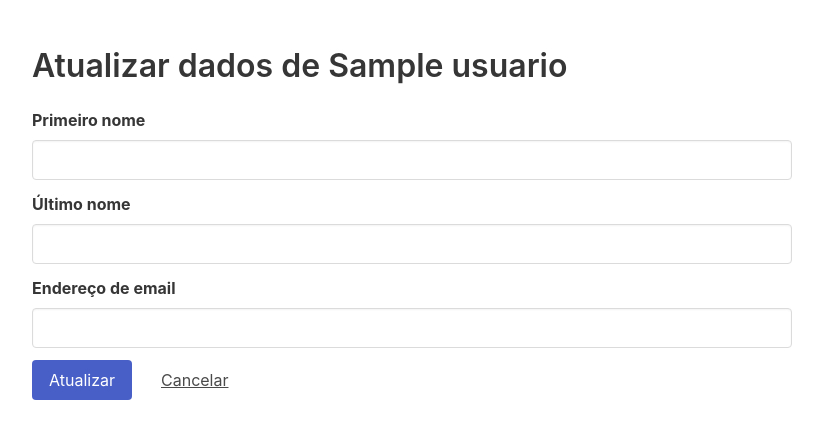
After one commit to marcos-nsantos/analise_e_investigacao_de_transacao, a Django app: template templates/user/update_usuario.html in a window 1280 px wide. The commit adds this page. Shown: the top 447 px of the page, without its empty margins (228-1051 px from the left). Run offline with Django 3.2, Linux system fonts and the light colour scheme; tables that the repository leaves empty hold one stand-in row (values such as "Sample post"); the template is opened without the code that fills it: values that come from a table or form of the project are taken from there, most other values are stand-ins (such as "Sample title", 1, 10 or a date in 2020).

Commit message:
add view to update user

```diff
--- /dev/null
+++ b/apps/user/forms/update_form.py
@@ -0,0 +1,14 @@
+from django import forms
+
+from ..models.user_model import User
+
+
+class UserUpdateForm(forms.ModelForm):
+    class Meta:
+        model = User
+        fields = ['first_name', 'last_name', 'email']
+        widgets = {
+            'first_name': forms.TextInput(attrs={'class': 'input'}),
+            'last_name': forms.TextInput(attrs={'class': 'input'}),
+            'email': forms.TextInput(attrs={'class': 'input'}),
+        }
--- a/apps/user/urls.py
+++ b/apps/user/urls.py
@@ -3,10 +3,12 @@ from django.urls import path
 from .views.cadastro_view import CadastroCreateView
 from .views.usuarios_list_view import UsuariosListView
 from .views.usuario_delete_view import UsuarioDeleteView
+from .views.usuario_updated_view import UsuarioUpdateView
 
 app_name = 'user'
 urlpatterns = [
     path('cadastro/', CadastroCreateView.as_view(), name='cadastro'),
     path('lista/', UsuariosListView.as_view(), name='lista'),
     path('delete/<int:pk>/', UsuarioDeleteView.as_view(), name='delete'),
+    path('update/<int:pk>/', UsuarioUpdateView.as_view(), name='update'),
 ]
--- a/templates/user/listagem_usuarios.html
+++ b/templates/user/listagem_usuarios.html
@@ -24,7 +24,7 @@
                                     <td>{{ usuario }}</td>
                                     <td>{{ usuario.email }}</td>
                                     <td>
-                                        <a href="#" class="button is-warning">Editar</a>
+                                        <a href="{% url 'user:update' usuario.id %}" class="button is-warning">Editar</a>
                                         <a href="{% url 'user:delete' usuario.id %}" class="button is-danger">Excluir</a>
                                     </td>
                                 </tr>
--- /dev/null
+++ b/templates/user/update_usuario.html
@@ -0,0 +1,35 @@
+{% extends 'base.html' %}
+
+{% block title %}Atualizar dados de {{ usuario }}{% endblock %}
+
+{% block content %}
+    <section class="section">
+        <div class="container">
+            <div class="columns">
+                <div class="column is-8 is-offset-2">
+                    <h1 class="title">Atualizar dados de {{ usuario }}</h1>
+                    <form method="post" action="{% url 'user:update' usuario.id %}">
+                        {% csrf_token %}
+                        {% for field in form %}
+                            <div class="field">
+                                <label class="label">{{ field.label }}</label>
+                                <div class="control">
+                                    {{ field }}
+                                </div>
+                                <p class="help is-danger">{{ field.errors|first }}</p>
+                            </div>
+                        {% endfor %}
+                        <div class="field is-grouped">
+                            <div class="control">
+                                <button class="button is-link">Atualizar</button>
+                            </div>
+                            <div class="control">
+                                <a class="button is-text" href="{% url 'user:lista' %}">Cancelar</a>
+                            </div>
+                        </div>
+                    </form>
+                </div>
+            </div>
+        </div>
+    </section>
+{% endblock %}
```
Also changed, not shown: apps/user/views/usuario_updated_view.py (added, +20 -0 lines).
